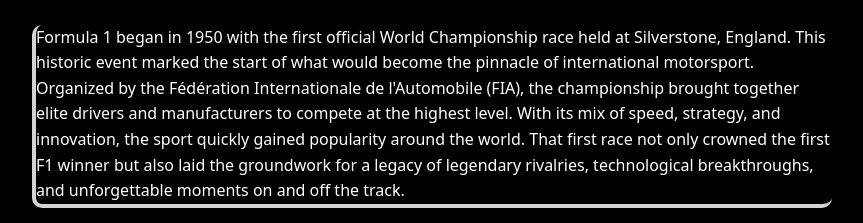
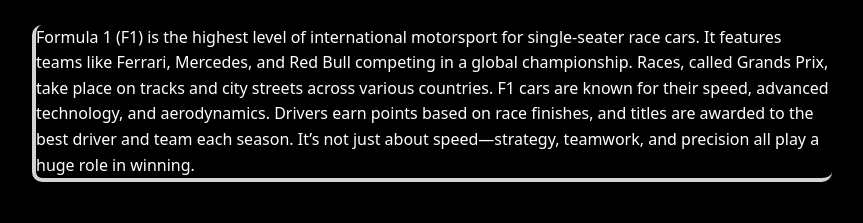
Before and after one commit to suzyobaii/Formula-One, a Flask app: template templates/homepage.html in a window 1280 px wide. Shown: the part 957-1180 px from the top of the page, without its empty margins (208-1071 px from the left). Run offline with Flask 3, Linux system fonts and the light colour scheme; the template is opened without the code that fills it, so the values that code supplies are empty.

Commit message:
homepage.html into branch

```diff
--- a/templates/homepage.html
+++ b/templates/homepage.html
@@ -3,8 +3,8 @@
 <head>
   <meta charset="UTF-8" />
   <meta name="viewport" content="width=device-width, initial-scale=1.0"/>
-  <title>Home</title>
-  <link rel="stylesheet" href="{{ url_for('static', filename='styles.css') }}">
+  <title>Formula 1 Fan Page</title>
+  <link rel="stylesheet" href="styles.css"/>
 </head>
 <body>
   <header>
@@ -17,7 +17,7 @@
       <ul>
         <li><a href="homepage.html">Home</a></li>
         <li><a href="teams.html">Teams</a></li>
-        <li><a href="drivers.html">Drivers</a></li>
+        <li><a href="cars.html">Cars</a></li>
         <li><a href="tracks.html">Tracks</a></li>
         <li><a href="predictor-us.html">Predictor</a></li>
       </ul>
@@ -30,6 +30,20 @@
     <section class="hero">
       <h1>Welcome to the World of Formula 1</h1>
       <p>Where speed meets history.</p>
+    </section>
+
+    <section class="history">
+      <h2>What is F1?</h2>
+
+      <img src="f1.gif" alt="F1 gif">
+      <br/>
+      <p>Formula 1 (F1) is the highest level of international motorsport for single-seater race cars.
+         It features teams like Ferrari, Mercedes, and Red Bull competing in a global championship.
+          Races, called Grands Prix, take place on tracks and city streets across various countries.
+          F1 cars are known for their speed, advanced technology, and aerodynamics. Drivers earn points
+         based on race finishes, and titles are awarded to the best driver and team each season. It’s
+          not just about speed—strategy, teamwork, and precision all play a huge role in winning.
+      </p>
     </section>
 
     <!-- History Section -->
@@ -96,7 +110,7 @@
   </main>
 
   <footer>
-    <p© 2025 Formula 1 Project</p>
+    <p>© 2025 Formula 1 Project</p>
   </footer>
 </body>
 </html>
```
